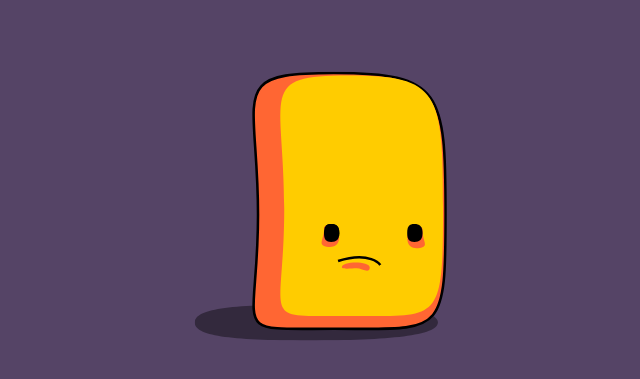
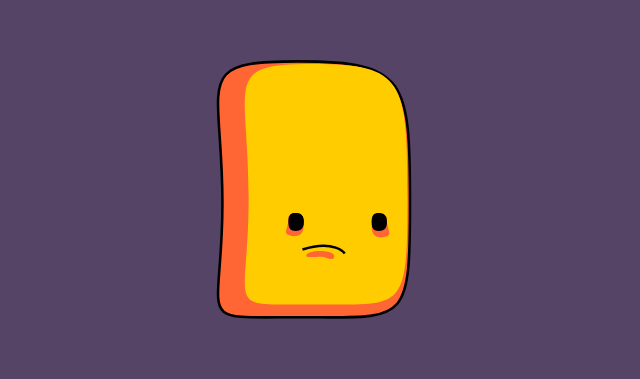
Before and after one commit to BrokenLinc/TUNG, a plain HTML site: page index.html in a window 1280 px wide. Shown: the part 201-580 px from the top of the page, without its empty margins (294-934 px from the left). Drawn offline with nearby package versions, Linux system fonts and the light colour scheme.

Commit message:
Adding Sprite support

```diff
--- a/js/TUNG.js
+++ b/js/TUNG.js
@@ -9,36 +9,26 @@
 		//scene stuff
 		that.init = function(){
 			game_scene = TUNG.tungy_scene().init();
+			that.entities.push(game_scene);
 		};
-		that.process = function() {
-			game_scene.process();
-		}
-		that.update = function() {
-			game_scene.update();
-		};
-
 
 		return that;
 	};
 
 	TUNG.tungy_scene = function(spec) {
 		var that = tarmac.gameEntity(spec),
-			super_process = that.process;
-
-		var tungy;
+			super_process = that.process,
+			tungy;
 
 		that.init = function(){
- 			tungy = tarmac.gameEntity({
- 				resource: tarmac.resourceManager.byKey('tungy'),
- 				scale: 0.8,
- 				y: 80
- 			});
+ 			tungy = TUNG.tungy();
  			that.entities.push(tungy);
 
  			return that;
 		};
 
 		that.process = function() {
+			//origin/scene-scaling
 			var w = tarmac.canvas.width;
 			var h = tarmac.canvas.height;
 			that.x = w/2;
@@ -50,41 +40,79 @@
 		return that;
 	};
 
-	TUNG.crazy_spinner_scene = function(spec) {
-		var that = tarmac.gameEntity(spec);
-
-		var spinner;
-
-		that.init = function(){
-			$(tarmac.canvas).on('mousemove', function(e){
-				spinner.x = e.pageX;
-				spinner.y = e.pageY;
+	TUNG.tungy = function(spec) {
+		var eyes = TUNG.tungy_eyes(),
+		that = tarmac.gameEntity({
+				resource: tarmac.resourceManager.byKey('body'),
+			scale: 0.8,
+			y: 80,
+			entities: [eyes]
 			});
- 			spinner = TUNG.crazy_spinner({num:1});
- 			that.entities.push(spinner);
-
- 			return that;
-		};
 
 		return that;
 	};
 
-	TUNG.crazy_spinner = function(spec) {
-		var entities = spec.num < 10? [TUNG.crazy_spinner({num:spec.num+1})] : null;
-		var that = tarmac.gameEntity({
- 				resource: tarmac.resourceManager.byKey('352-rings'),
-				scale: 0.7,
-				x: 210,
-				entities: entities
- 			}),
-			super_process = that.process;
+	TUNG.tungy_eyes = function(spec) {
+		var blink = 0;
+		var blink_open = 3000/30;
+		var blink_closed = 3100/30;
+		that = tarmac.gameEntity({
+			resource: tarmac.resourceManager.byKey('eyes'),
+			x:-6,
+			y:-82
+		}),
+		super_process = that.process;
 
 		that.process = function() {
-			that.rotation += 0.01;
+			blink += 1;
+			if(blink<blink_open) {
+				that.spritePos.y = 0;
+			} else if(blink<blink_closed) {
+				that.spritePos.y = 1;
+			} else {
+				blink = 0;
+			}
 			return super_process();
 		}
 
 		return that;
 	};
 
+	// TUNG.crazy_spinner_scene = function(spec) {
+	// 	var that = tarmac.gameEntity(spec);
+
+	// 	var spinner;
+
+	// 	that.init = function(){
+	// 		$(tarmac.canvas).on('mousemove', function(e){
+	// 			spinner.x = e.pageX;
+	// 			spinner.y = e.pageY;
+	// 		});
+ // 			spinner = TUNG.crazy_spinner({num:1});
+ // 			that.entities.push(spinner);
+
+ // 			return that;
+	// 	};
+
+	// 	return that;
+	// };
+
+	// TUNG.crazy_spinner = function(spec) {
+	// 	var entities = spec.num < 10? [TUNG.crazy_spinner({num:spec.num+1})] : null;
+	// 	var that = tarmac.gameEntity({
+ // 				resource: tarmac.resourceManager.byKey('352-rings'),
+	// 			scale: 0.7,
+	// 			x: 210,
+	// 			entities: entities
+ // 			}),
+	// 		super_process = that.process;
+
+	// 	that.process = function() {
+	// 		that.rotation += 0.01;
+	// 		return super_process();
+	// 	}
+
+	// 	return that;
+	// };
+
 })(jQuery, tarmac);
--- a/js/index.js
+++ b/js/index.js
@@ -8,9 +8,15 @@ jQuery(function($){
 			path: 'resources/352-rings.svg',
 			origin: {x: 0.5, y: 0.5}
 		},{
-			key: 'tungy',
-			path: 'resources/tungy.svg',
-			origin: {x: 0.6, y: 0.95}
+			key: 'body',
+			path: 'resources/body.svg',
+			origin: {x: 0.6, y: 0.95},
+			spriteMap: {x:2, y:2}
+		},{
+			key: 'eyes',
+			path: 'resources/eyes.svg',
+			origin: {x: 0.5, y: 0.5},
+			spriteMap: {x:1, y:10}
 		}]
 	});
 });
--- a/js/tarmac.js
+++ b/js/tarmac.js
@@ -3,7 +3,7 @@
 
 	app.game = function(spec) {
 
-		var that = {};
+		var that = tarmac.gameEntity();
 
 		var last_update;
 
@@ -51,14 +51,6 @@
 			}
 		};
 
-		//override us!
-		that.init = function(){
-		};
-		that.process = function() {
-		}
-		that.update = function() {
-		};
-
 		//begin
 		start_game_loop();
 		app.resourceManager.load(spec.resources, function(){
@@ -69,42 +61,42 @@
 		return that;
 	};
 
-	app.scene_old = function(spec) {
-		var that = {};
-		that.entities = (spec && spec.entities) || [];
+	// app.scene_old = function(spec) {
+	// 	var that = {};
+	// 	that.entities = (spec && spec.entities) || [];
 
-		that.init = function(){
-			return that;
-		};
-		that.process = function() {
-			return that;
-		}
-		that.update = function(ctx) {
-			for(var i = 0; i < that.entities.length; i += 1) {
-				app.draw_game_entity(that.entities[i]);
-			}
+	// 	that.init = function(){
+	// 		return that;
+	// 	};
+	// 	that.process = function() {
+	// 		return that;
+	// 	}
+	// 	that.update = function(ctx) {
+	// 		for(var i = 0; i < that.entities.length; i += 1) {
+	// 			app.draw_game_entity(that.entities[i]);
+	// 		}
 
-			return that;
-		};
+	// 		return that;
+	// 	};
 
-		return that;
-	};
+	// 	return that;
+	// };
 
-	app.gameEntity_old = function(spec) {
-		var x = spec.x || 0,
-			y = spec.y || 0,
-			resource = spec.resource,
-			rotation = spec.rotation || 0,
-			scale = spec.scale || 1;
+	// app.gameEntity_old = function(spec) {
+	// 	var x = spec.x || 0,
+	// 		y = spec.y || 0,
+	// 		resource = spec.resource,
+	// 		rotation = spec.rotation || 0,
+	// 		scale = spec.scale || 1;
 
-		return {
-			x: x,
-			y: y,
-			resource: resource,
-			rotation: rotation,
-			scale: scale
-		};
-	};
+	// 	return {
+	// 		x: x,
+	// 		y: y,
+	// 		resource: resource,
+	// 		rotation: rotation,
+	// 		scale: scale
+	// 	};
+	// };
 
 	app.scene = app.gameEntity = function(spec) {
 		spec = spec || {};
@@ -112,10 +104,13 @@
 		var that = {};
 		that.x = spec.x || 0,
 		that.y = spec.y || 0,
+		that.origin = spec.origin || {x:0, y:0},
 		that.resource = spec.resource,
 		that.rotation = spec.rotation || 0,
 		that.scale = spec.scale || 1;
-		that.entities = (spec && spec.entities) || [];
+		that.entities = (spec && spec.entities) || [],
+		that.spriteMap = spec.spriteMap || {x: 1, y:1},
+		that.spritePos = spec.spritePos || {x: 0, y:0};
 
 		that.process = function() {
 			that.processChildren();
@@ -146,44 +141,45 @@
 		app.ctx.fillStyle = app.background;
 		app.ctx.fillRect(0, 0, app.canvas.width, app.canvas.height);
 	};
-	app.draw_resource = function(res, x, y, scale, rotation) {
-		scale = scale || 1;
-		rotation = rotation || 0;
-		var o  = res.origin || {x:0, y:0},
-			newWidth = res.img.width*scale,
-			newHeight = res.img.height*scale;
+	// app.draw_resource = function(res, x, y, scale, rotation) {
+	// 	scale = scale || 1;
+	// 	rotation = rotation || 0;
+	// 	var o  = res.origin || {x:0, y:0},
+	// 		newWidth = res.img.width*scale,
+	// 		newHeight = res.img.height*scale;
 
-		app.ctx.translate(x, y);
-		app.ctx.rotate(rotation);
+	// 	app.ctx.translate(x, y);
+	// 	app.ctx.rotate(rotation);
 
-		app.ctx.drawImage(res.img,
-			 - newWidth * o.x, - newHeight * o.y,
-			newWidth, newHeight);
+	// 	app.ctx.drawImage(res.img,
+	// 		 - newWidth * o.x, - newHeight * o.y,
+	// 		newWidth, newHeight);
 
-		app.ctx.rotate(-rotation);
-		app.ctx.translate(-x, -y);
-	};
-	app.draw_game_entity_old = function(e) {
-		app.draw_resource(e.resource, e.x, e.y, e.scale, e.rotation);
-	};
+	// 	app.ctx.rotate(-rotation);
+	// 	app.ctx.translate(-x, -y);
+	// };
+	// app.draw_game_entity_old = function(e) {
+	// 	app.draw_resource(e.resource, e.x, e.y, e.scale, e.rotation);
+	// };
 	app.draw_game_entity = function(e) {
-		var res = e.resource, o, newWidth, newHeight;
+		var res = e.resource, o, w, h;
 
 		app.ctx.translate(e.x, e.y);
 		app.ctx.rotate(e.rotation);
 		app.ctx.scale(e.scale, e.scale);
 
 		if(res) {
-			o  = res.origin || {x:0, y:0};
-			newWidth = res.img.width;//*e.scale;
-			newHeight = res.img.height;//*e.scale;
+			o = res.origin;
+			w = res.img.width/res.spriteMap.x;
+			h = res.img.height/res.spriteMap.y;
 
 			app.ctx.drawImage(res.img,
-				 - newWidth * o.x, - newHeight * o.y,
-				newWidth, newHeight);
+				e.spritePos.x * w, e.spritePos.y * h,
+				w, h,
+				- w * o.x, - h * o.y,
+				w, h);
 		}
 
-		//TODO: add scaling into transforms for children
 		e.updateChildren();
 
 		app.ctx.scale(1/e.scale, 1/e.scale);
--- a/less/game.less
+++ b/less/game.less
@@ -13,7 +13,3 @@ html, body {
 	 height: 0;
 	 overflow:hidden;
 }
-img {
-	max-width:250px;
-	max-height:250px;
-}
```
Also changed, not shown: css/game.css, resources/body.svg (added), resources/eyes.svg (added), src/body.png (added), src/eyes.png (added).
